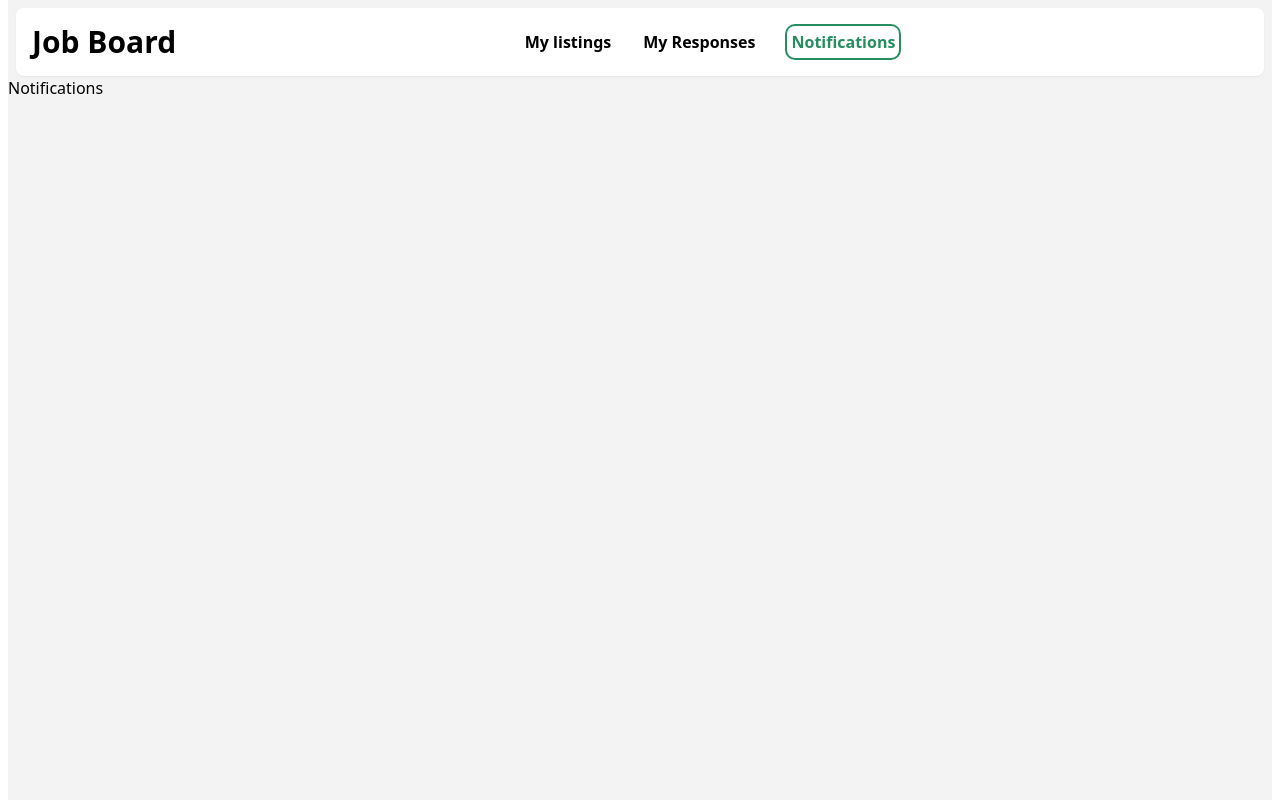
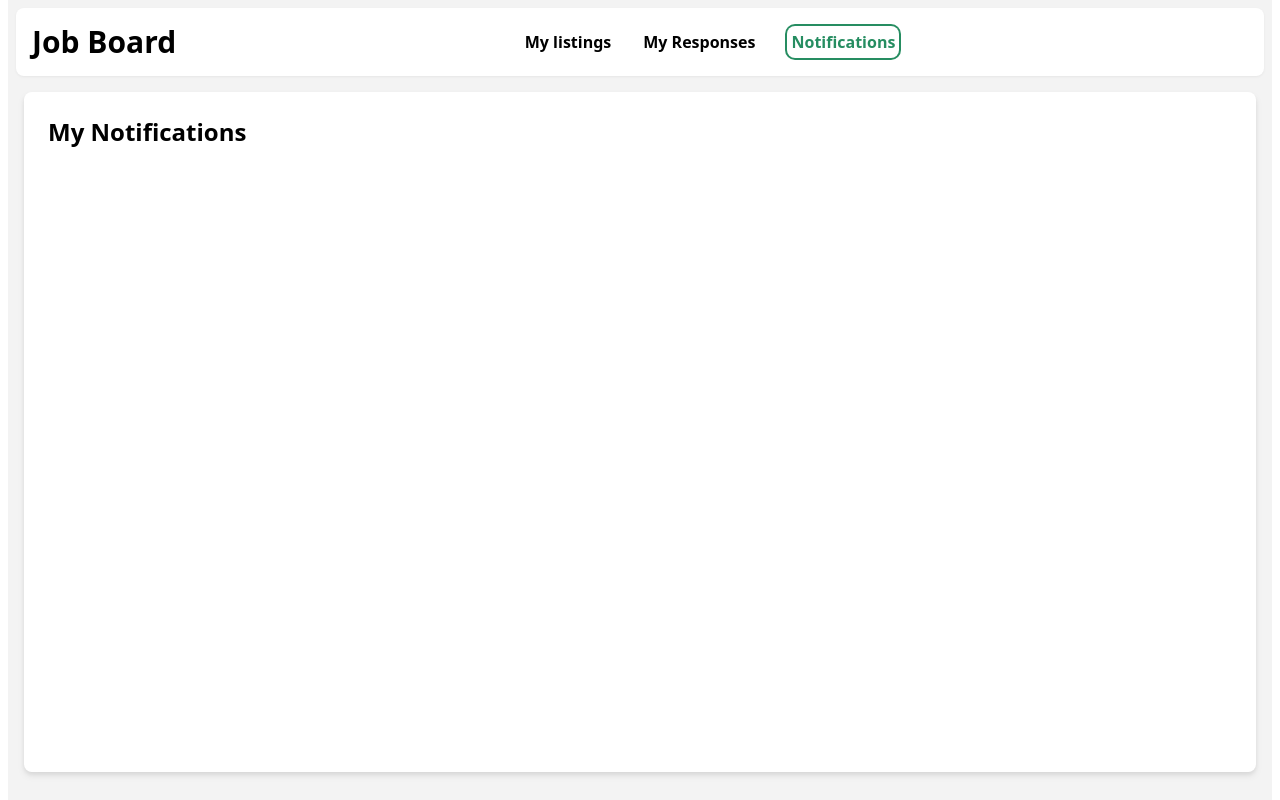
Before and after one commit to anshu049/job_portal, a React (Vite) app: page /notifications in a window 1280 px wide. Built offline with nearby package versions, Linux system fonts and the light colour scheme; no server answers; the database is empty.

Commit message:
added the notifications component

```diff
--- a/src/App.jsx
+++ b/src/App.jsx
@@ -25,7 +25,7 @@ const router = createBrowserRouter(
       <Route path="/" element={<JobsLayout />}  loader={jobsLayoutLoader}>
         <Route path=':id' element={<Jobs/>} loader={jobsLoader}/>
       </Route>
-      <Route path="notifications" element={<Notifications />} />
+      <Route path="notifications" element={<Notifications />} loader={responseLayoutLoader}/>
       <Route path="responses" element={<ResponsesLayout />} loader={responseLayoutLoader} >
         <Route path=":responseId" element={<Responses/>} loader={responseLoader}/>
       </Route>
--- a/src/components/JobCard.jsx
+++ b/src/components/JobCard.jsx
@@ -17,8 +17,8 @@ const JobCard = ({ job, isActive}) => {
         >
           {/* header */}
           <div className="flex">
-            <div className="flex flex-grow items-center drop-shadow-lg">
-              <span className="w-16 p-4 bg-yellow-100 rounded-lg  mr-2">
+            <div className="flex flex-grow items-center ">
+              <span className="w-16 p-4 min-h-16 items-center flex bg-yellow-100 rounded-lg  mr-2 drop-shadow-lg">
                 <img className="object-contain" src={icon || defalutIcon} alt="" />
               </span>
               <div className="flex-grow flex flex-col w-[10px] mr-2">
--- /dev/null
+++ b/src/components/NotificationComponent.jsx
@@ -0,0 +1,31 @@
+import React from 'react'
+import { CiBellOn } from "react-icons/ci"
+
+const NotificationComponent = ({notifications}) => {
+
+  const notificationRender = (name)=>{
+    return <>
+    <div className='flex items-center justify-between'>
+            <div className='flex items-center justify-start p-2 flex-grow'>
+              <span className='mr-2 items-center mt-0.5'><CiBellOn /></span>
+              {name} Responded
+            </div>
+            <p className='text-sm text-gray-500'>3 min ago</p>
+          </div>
+          <div className="border-t border-gray-300 my-2"></div>
+    </>
+  }
+
+  return (
+    <div className='bg-white p-6 mt-4 mx-4 drop-shadow-md rounded-lg min-h-[85vh] max-h-[85vh] '>
+      <p className='font-bold text-2xl '>My Notifications</p>
+        <div className='flex flex-col mt-4 p-2 overflow-auto min-h-[70vh] max-h-[70vh] '>
+          {notifications.map((notification)=>{
+            return notificationRender(notification.firstName + " "+ notification.lastName)
+          })}
+        </div>
+    </div>
+  )
+}
+
+export default NotificationComponent
--- a/src/components/ResponseCard.jsx
+++ b/src/components/ResponseCard.jsx
@@ -8,14 +8,14 @@ const ResponseCard = ({fullName,appliedFor,timing}) => {
         <div className='w-16 h-16 border rounded-full overflow-hidden mr-2'>
             <img className='object-cover w-16 h-16' src="https://images.unsplash.com/photo-1615109398623-88346a601842?q=80&w=1000&auto=format&fit=crop&ixlib=rb-4.0.3&ixid=M3wxMjA3fDB8MHxzZWFyY2h8MTZ8fG1hbnxlbnwwfHwwfHx8MA%3D%3D" alt="" />
         </div>
-        <div className='flex-grow flex justify-between '>
+        <div className='flex-grow flex'>
         <div className='flex-grow flex flex-col justify-start items-start'>
             <p className='text-accent-color font-semibold text-lg font-sans'>
                 {fullName+" Responded"}
             </p>
             <p>{"For the position of " + appliedFor}</p>
         </div>
-        <p className='text-gray-400 max-w-16 max-h-8'>{time}</p>
+        <p className='text-gray-400  text-xs max-w-16 max-h-8'>{time}</p>
         </div>
     </div>
   )
--- a/src/data/sample.js
+++ b/src/data/sample.js
@@ -200,7 +200,7 @@ export const  responsesampleData = {
   startDate: "2023-12-07",
 };
 
-const userData = [
+export const userData = [
   {
     firstName: "Jhon",
     lastName: "Doe",
--- a/src/pages/Notifications.jsx
+++ b/src/pages/Notifications.jsx
@@ -1,8 +1,13 @@
 import React from 'react'
+import NotificationComponent from '../components/NotificationComponent'
+
+import { useLoaderData } from 'react-router-dom'
+
 
 const Notifications = () => {
+  const {responses} = useLoaderData()
   return (
-    <div>Notifications</div>
+    <NotificationComponent notifications={responses}/>
   )
 }
 
--- a/src/pages/Responses.jsx
+++ b/src/pages/Responses.jsx
@@ -9,7 +9,7 @@ import { LoadingOutlined } from '@ant-design/icons';
 const Responses = () => {
   const dataPromise = useLoaderData()
   return (
-    <Suspense fallback={<Spin className='min-h-[85vh] w-full flex items-center justify-center bg-white' indicator={<LoadingOutlined style={{ fontSize: 64 ,color:'#268D61' }} spin />}/>}>
+    <Suspense fallback={<Spin className='min-h-[85vh] rounded-lg drop-shadow-md w-full flex items-center justify-center bg-white' indicator={<LoadingOutlined style={{ fontSize: 64 ,color:'#268D61' }} spin />}/>}>
       <Await resolve={dataPromise.response}>
         {({response})=><ResponseDesc response={response}/>}
       </Await>
```
